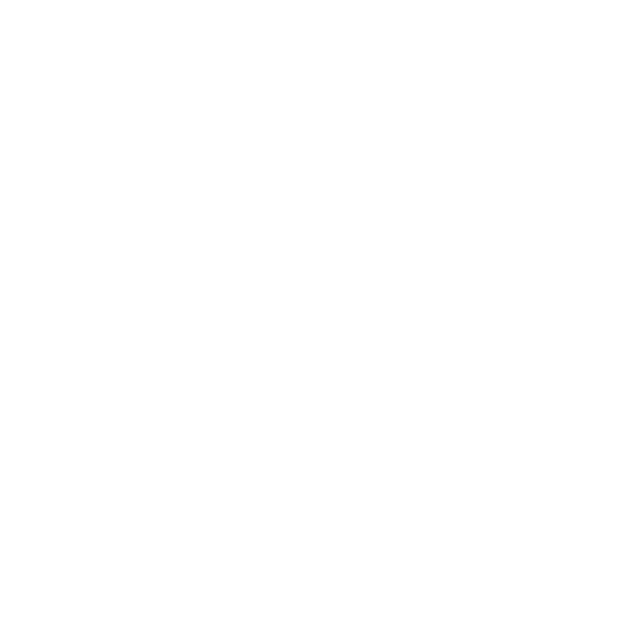
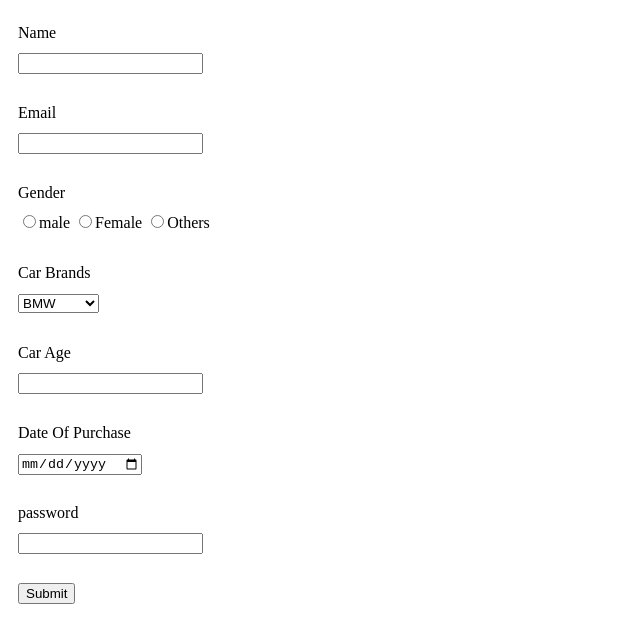
Before and after one commit to acciojob/car-insurance-form-Amruthraj-coder, a website: page main.html in a window 1280 px wide. Shown: the whole page, without its empty margins (0-640 px from the left). Drawn offline with Linux system fonts and the light colour scheme.

Commit message:
created a submission

```diff
--- a/main.html
+++ b/main.html
@@ -10,7 +10,45 @@
 	<!-- the entire body must be written by student -->
     <script type="text/javascript" src="./script.js">
 </script>
-
+<form action="#" method="post">
+	<div>
+	<label id="name">Name</label><br>
+	<input type="text" name="name">
+	</div>
+	<div>
+		<lable id="email">Email</lable><br>
+		<input type="email" name="mail">
+	</div>
+	<div>
+		<label for="lab" id="gender">Gender</label><br>
+		<input type="radio" name="gender">male
+		<input type="radio" name="gender">Female
+		<input type="radio" name="gender">Others
+	</div>
+	<div>
+		<label id="cars">Car Brands</label><br>
+		<select>
+			<option>BMW</option>
+			<option>Audi</option>
+			<option>Mercedez</option>
+		</select>
+	</div>
+	<div>
+		<label id="carage">Car Age</label><br>
+		<input type="number">
+	</div>
+	<div>
+		<label id="dop">Date Of Purchase</label><br>
+		<input type="date">
+	</div>
+	<div>
+		<label id="password">password</label><br>
+		<input type="password">
+	</div>
+	<div>
+		<input type="submit" value="Submit">
+	</div>
+</form>
 </body>
 
 </html>
--- a/styles.css
+++ b/styles.css
@@ -1,2 +1,6 @@
+div{
+	padding:10px;
+	line-height:30px
 
+}
 /* Your CSS Code here. */
```
